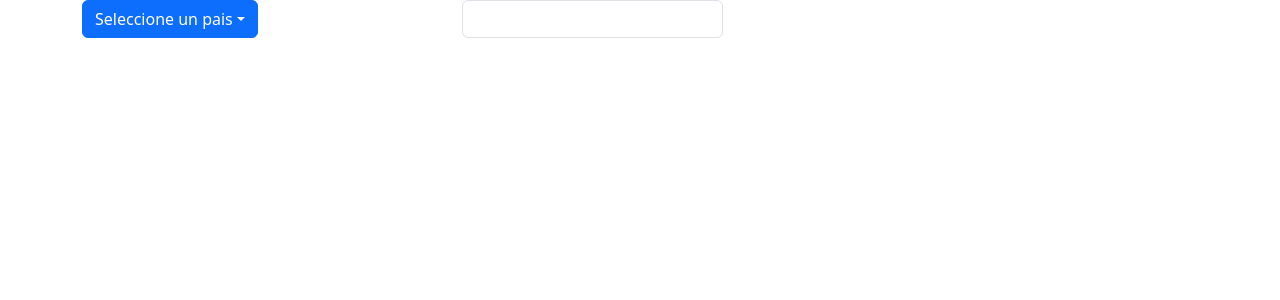
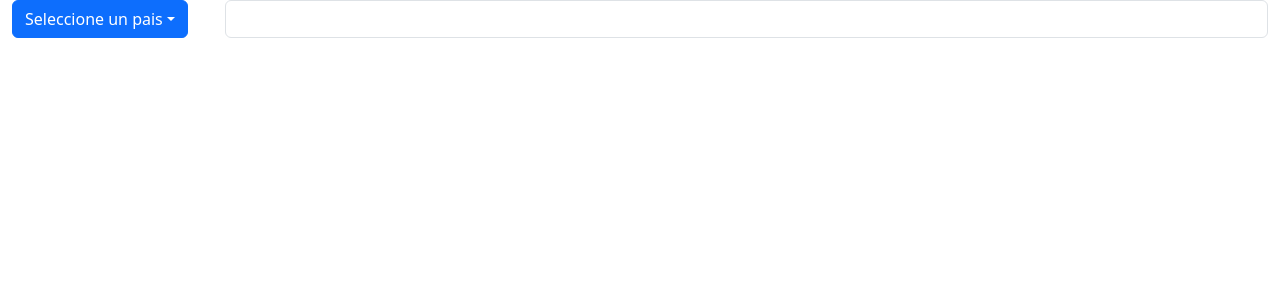
Before and after one commit to CarlosArgelioLabs/phone-numbers, a React (Vite) app: page / in a window 1280 px wide. Shown: the top 300 px of the page. Built offline with nearby package versions, Linux system fonts and the light colour scheme.

Commit message:
desing: responsive app

```diff
--- a/src/App.tsx
+++ b/src/App.tsx
@@ -23,9 +23,9 @@ function App() {
 
   return (
     <>
-      <Container>
+      <Container fluid>
         <Row>
-          <Col xs={4}>
+          <Col xs={12} sm={6} md={4} lg={2}>
             <Dropdown onSelect={handleSelectCountry}>
               <Dropdown.Toggle>
                 {flag ? <img src={flag} alt={country} /> : "Seleccione un pais"}
@@ -48,7 +48,7 @@ function App() {
             </Dropdown>
           </Col>
 
-          <Col xs={3}>
+          <Col xs={12} sm={6} md={8} lg={10}>
             <InputPhoneNumberMask mask={maskCountry} />
           </Col>
         </Row>
```
